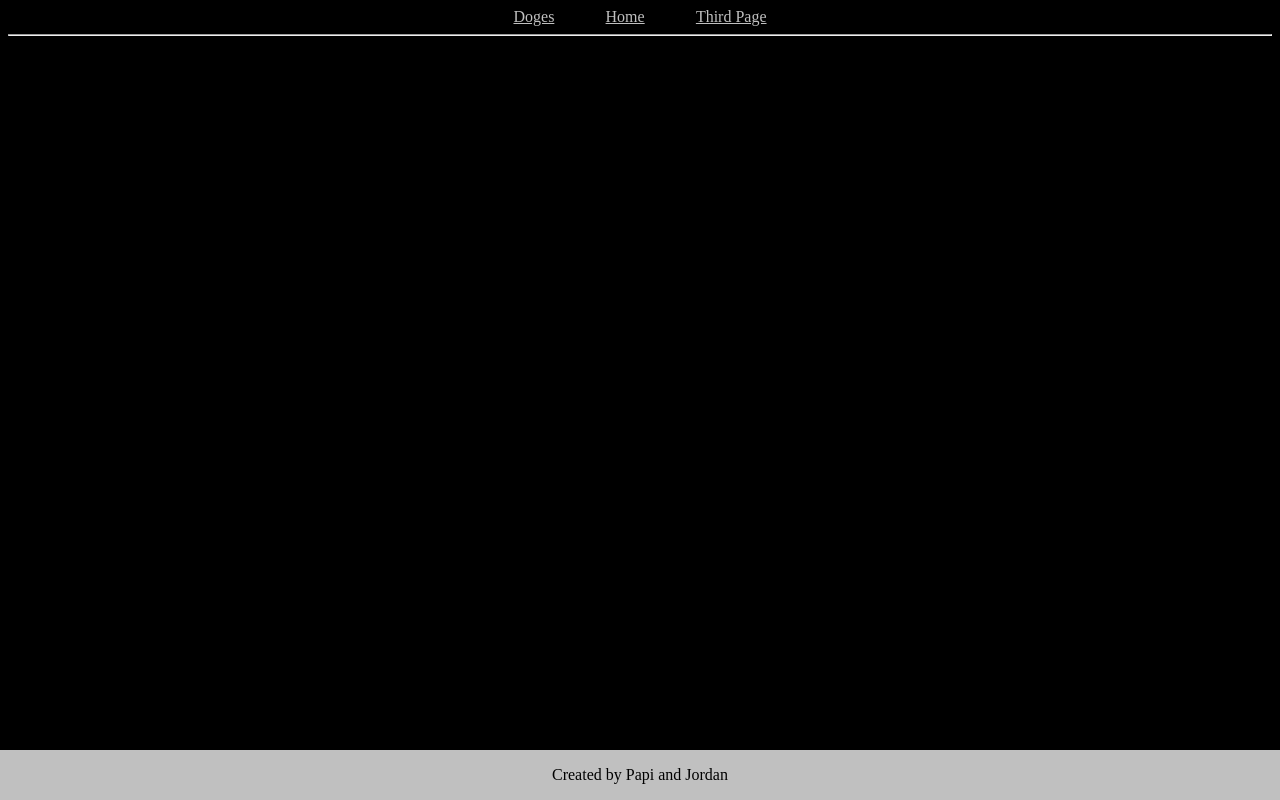
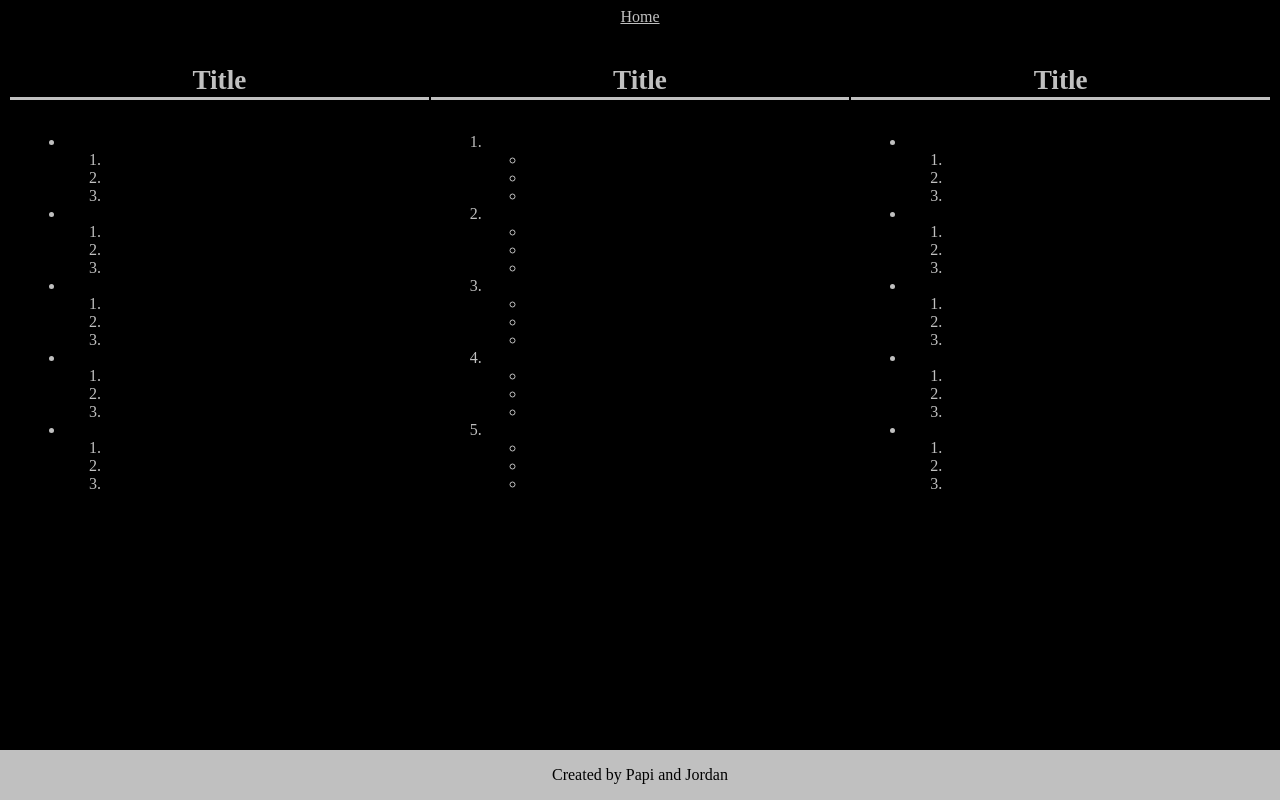
Before and after one commit to umsl-web-dev/web-design-assignment-1-pbj, a plain HTML site: page Page 3.html in a window 1280 px wide. Drawn offline with Linux system fonts and the light colour scheme.

Commit message:
Made list page and home page

```diff
--- a/Page 3.html
+++ b/Page 3.html
@@ -1,20 +1,144 @@
 <!DOCTYPE html>
 <html>
     <head>
-        <title>Web Design Assignment 1</title>
+        <title>Lists</title>
+        <style>
+                th{
+                    color: silver;
+                    font-size: 170%;
+                    text-align:center;
+                }
+                td{
+                    color: silver;
+                    padding: 15px;
+                    text-align: center;
+                }
+            </style>
     </head>
+    <nav align="center" >
+        <a href="Page 2.html" style="color:silver">Home</a>
+    </nav>
+    <br>
+    <br>
 
     <body style="background:black">
 
-        <nav align= "center">
-            <a href="./Page 1.html" style= "padding-right: 20px; color:silver">Doges</a> |
-            <a href="./Page 2.html" style= "padding-right: 20px; padding-left: 20px; color:silver">Home</a> |
-            <a href="./Page 3.html" style= "padding-left: 20px; color:silver">Third Page</a>
-        </nav>
+        <section>
 
-        <hr>
+        <table align="center" style="width:100%">
+        <tr >
+            <th style="border-bottom: silver 3px solid">Title</th>
+            <th style="border-bottom: silver 3px solid">Title</th>
+            <th style="border-bottom: silver 3px solid">Title</th>
+        </tr>
+        <tr>
+        <td>
 
-        <h1 align="center" style="color:silver"></h1>
+        <ul style="color:silver">
+            <li></li>
+            <ol>
+                <li></li>
+                <li></li>
+                <li></li>
+            </ol>
+            <li></li>
+            <ol>
+                <li></li>
+                <li></li>
+                <li></li>
+            </ol>
+            <li></li>
+            <ol>
+                <li></li>
+                <li></li>
+                <li></li>
+            </ol>
+            <li></li>
+            <ol>
+                <li></li>
+                <li></li>
+                <li></li>
+            </ol>
+            <li></li>
+            <ol>
+                <li></li>
+                <li></li>
+                <li></li>
+            </ol>
+        </ul>
+        </td>
+        <td>
+        <ol style="color:silver">
+            <li></li>
+            <ul>
+                <li></li>
+                <li></li>
+                <li></li>
+            </ul>
+            <li></li>
+            <ul>
+                <li></li>
+                <li></li>
+                <li></li>
+            </ul>
+            <li></li>
+            <ul>
+                <li></li>
+                <li></li>
+                <li></li>
+            </ul>
+            <li></li>
+            <ul>
+                <li></li>
+                <li></li>
+                <li></li>
+            </ul>
+            <li></li>
+            <ul>
+                <li></li>
+                <li></li>
+                <li></li>
+            </ul>
+        </ol>
+        </td>
+
+        <td>
+            <ul style="color:silver">
+            <li></li>
+            <ol>
+                <li></li>
+                <li></li>
+                <li></li>
+            </ol>
+            <li></li>
+            <ol>
+                <li></li>
+                <li></li>
+                <li></li>
+            </ol>
+            <li></li>
+            <ol>
+                <li></li>
+                <li></li>
+                <li></li>
+            </ol>
+            <li></li>
+            <ol>
+                <li></li>
+                <li></li>
+                <li></li>
+            </ol>
+            <li></li>
+            <ol>
+                <li></li>
+                <li></li>
+                <li></li>
+            </ol>
+        </ul>
+    </td>
+
+    </table>
+    </section>
 
         <footer style="position: fixed; bottom: 0; text-align: center; width: 100%; left: 0; background-color:silver">
             <p>Created by Papi and Jordan</p>
```
Also changed, not shown: Page 1.html (+1 -3 lines), Page 2.html (+3 -4 lines), Resource/anime.png (added), Resource/dog.jpg (added).
